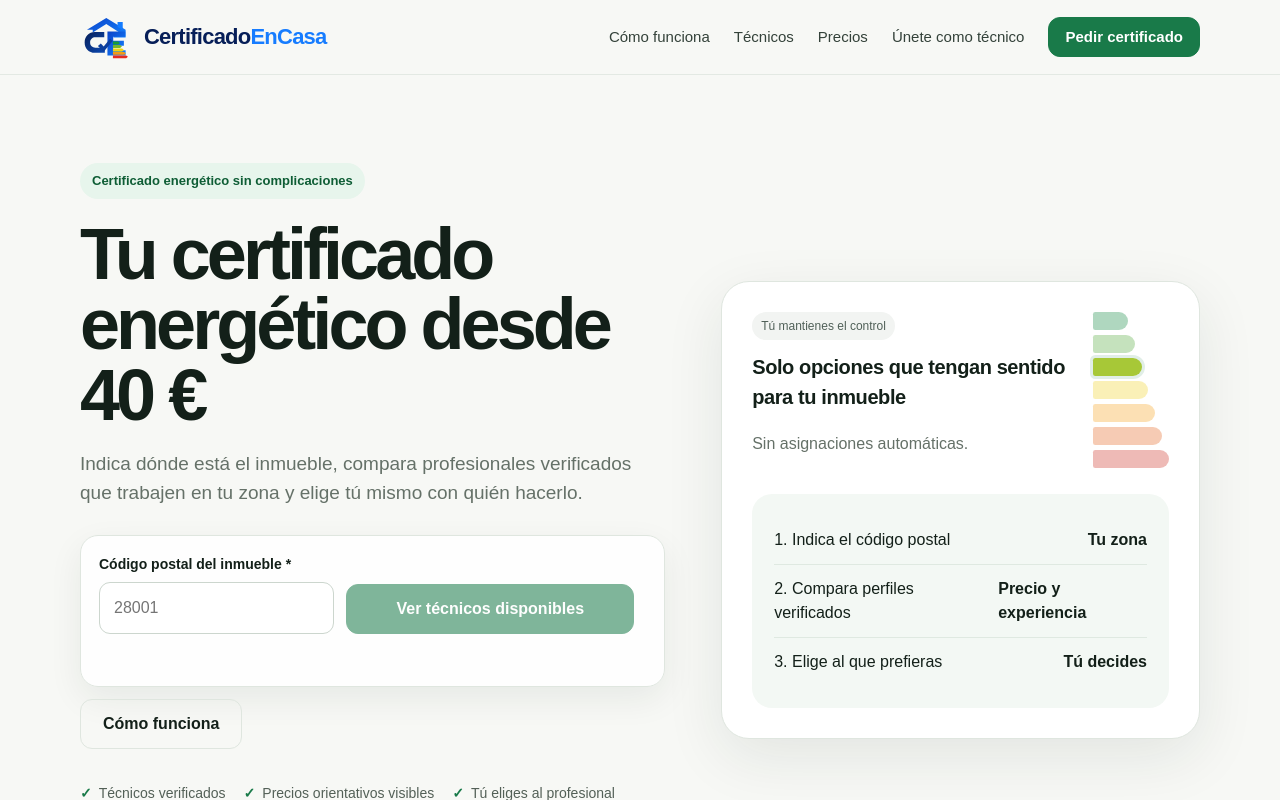
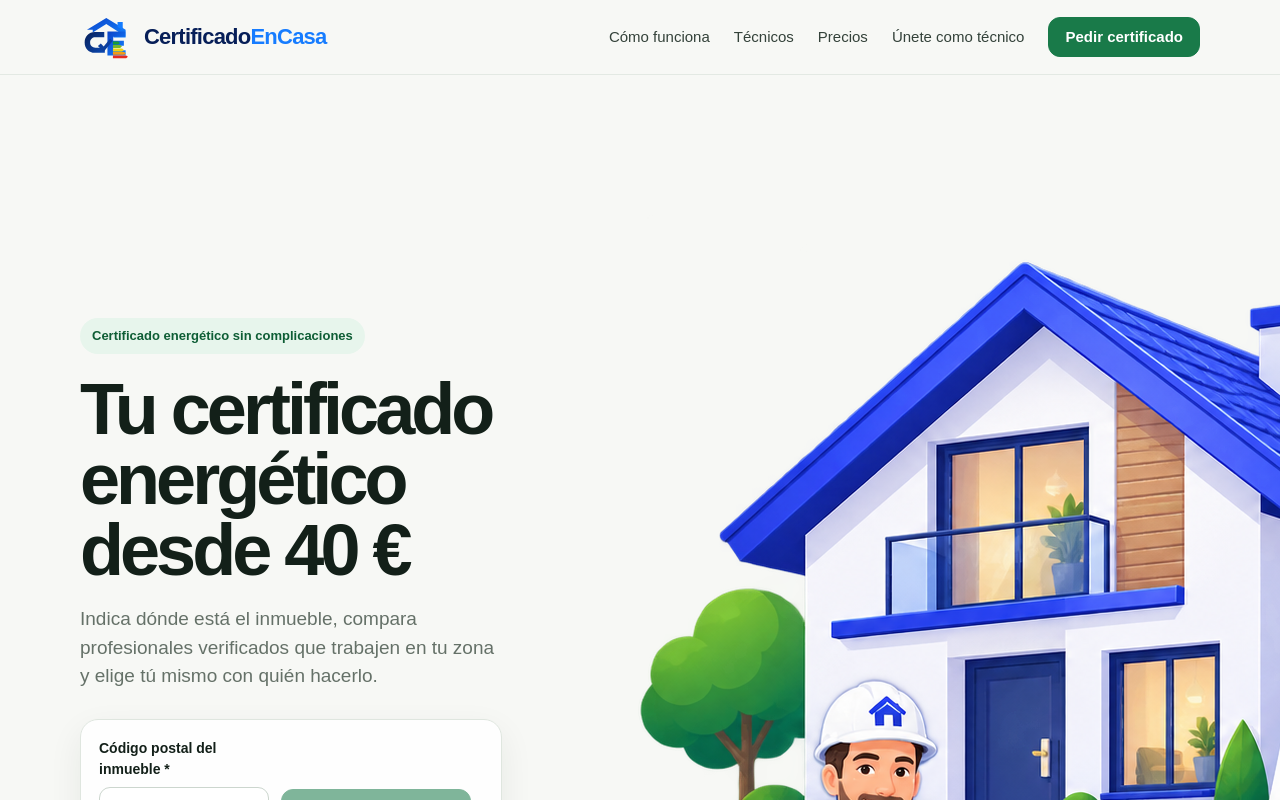
Before and after one commit to Javimenmes96/CertificadoEnCasa, a Next.js app: page / in a window 1280 px wide. Shown: the top 800 px of the page. Built offline with nearby package versions, Linux system fonts and the light colour scheme.

Commit message:
feat: añadir imagen hero de certificado desde 40 euros

```diff
--- a/app/page.tsx
+++ b/app/page.tsx
@@ -1,6 +1,9 @@
 import type { Metadata } from "next";
+import Image from "next/image";
 import Link from "next/link";
 import HomePostalSearch from "./HomePostalSearch";
+
+const heroImage = "/hero-certificado-desde-40.png.png";
 
 export const metadata: Metadata = {
   title: "CertificadoEnCasa | Tu certificado energético desde 40 €",
@@ -15,6 +18,21 @@ export const metadata: Metadata = {
       "Tu certificado energético desde 40 €. Compara técnicos de tu zona, consulta precios orientativos y elige tú mismo al profesional.",
     url: "https://certificadoencasa.com/",
     type: "website",
+    images: [
+      {
+        url: `https://certificadoencasa.com${heroImage}`,
+        width: 1448,
+        height: 1086,
+        alt: "Certificado energético desde 40 euros con técnicos verificados",
+      },
+    ],
+  },
+  twitter: {
+    card: "summary_large_image",
+    title: "CertificadoEnCasa | Tu certificado energético desde 40 €",
+    description:
+      "Compara técnicos de tu zona y consigue tu certificado energético desde 40 €.",
+    images: [`https://certificadoencasa.com${heroImage}`],
   },
 };
 
@@ -45,30 +63,16 @@ export default function HomePage() {
             </p>
           </div>
 
-          <div className="energy-card" aria-label="Cómo se elige un técnico">
-            <div className="energy-top">
-              <div>
-                <span className="tag">Tú mantienes el control</span>
-                <h3 style={{ marginTop: 12 }}>Solo opciones que tengan sentido para tu inmueble</h3>
-                <p style={{ color: "var(--muted)", marginBottom: 0 }}>Sin asignaciones automáticas.</p>
-              </div>
-              <div className="energy-label" aria-hidden="true">
-                <div className="energy-grade">
-                  <span className="grade" />
-                  <span className="grade" />
-                  <span className="grade active" />
-                  <span className="grade" />
-                  <span className="grade" />
-                  <span className="grade" />
-                  <span className="grade" />
-                </div>
-              </div>
-            </div>
-            <div className="quote-box">
-              <div className="quote-row"><span>1. Indica el código postal</span><strong>Tu zona</strong></div>
-              <div className="quote-row"><span>2. Compara perfiles verificados</span><strong>Precio y experiencia</strong></div>
-              <div className="quote-row"><span>3. Elige al que prefieras</span><strong>Tú decides</strong></div>
-            </div>
+          <div className="hero-visual">
+            <Image
+              src={heroImage}
+              alt="Certificado energético desde 40 euros con técnicos verificados"
+              width={1448}
+              height={1086}
+              className="hero-illustration"
+              sizes="(max-width: 820px) 100vw, 48vw"
+              priority
+            />
           </div>
         </div>
       </section>
```
